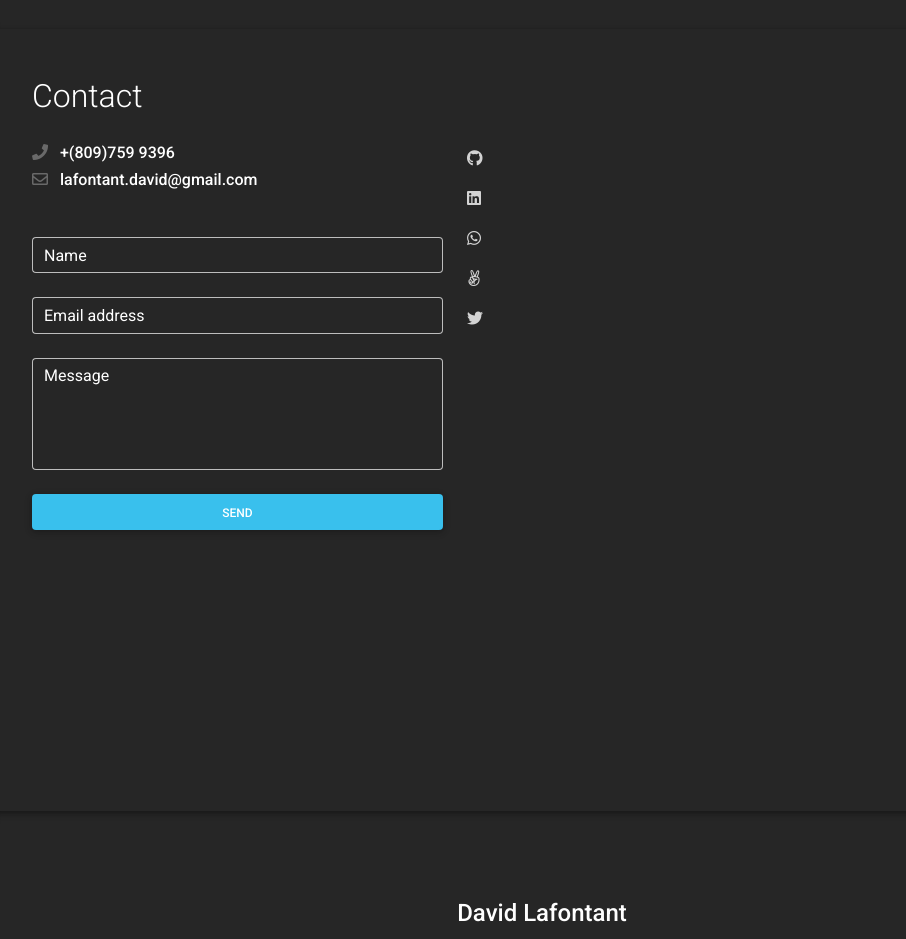
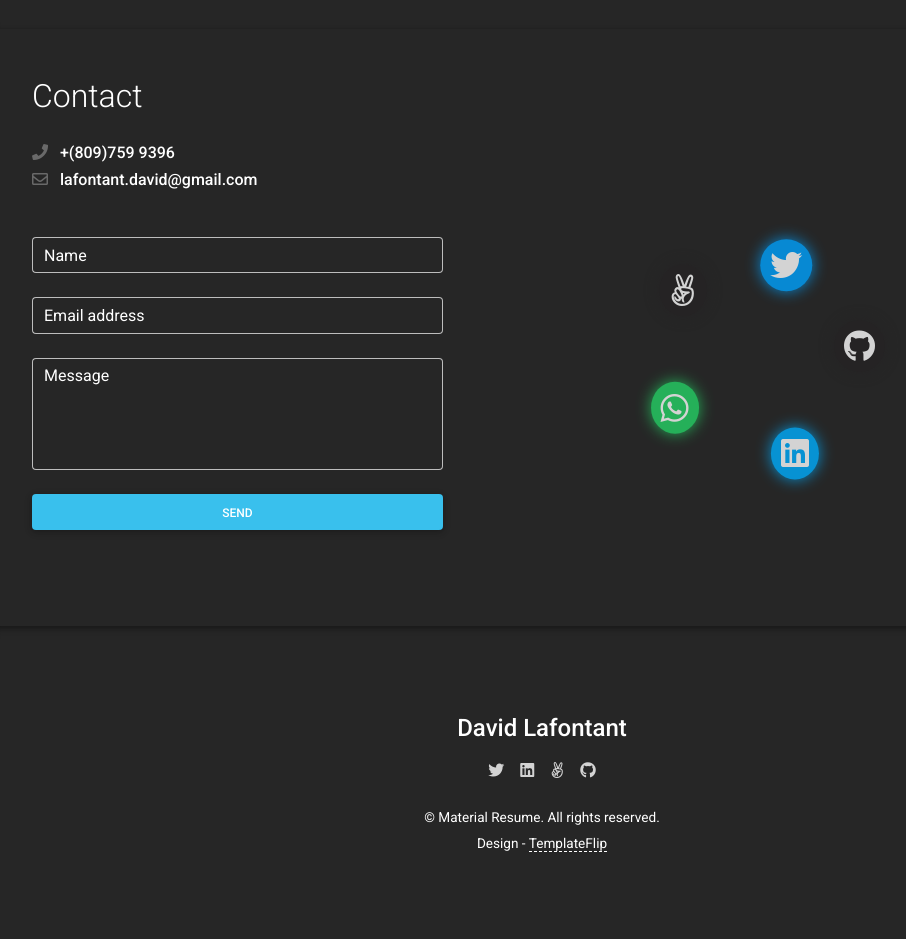
Before and after one commit to david-lafontant/david-lafontant.github.io, a plain HTML site: page index.html in a window 1280 px wide. Shown: the part 5080-6019 px from the top of the page, without its empty margins (98-1004 px from the left). After the commit the page ends 5959 px from the top, so only its background shows below. Drawn offline with Linux system fonts and the light colour scheme.

Commit message:
style form social media icon

```diff
--- a/css/main.css
+++ b/css/main.css
@@ -5,7 +5,7 @@
 }
 
 .timeline-card:before {
-  content: '';
+  content: "";
   display: inline-block;
   position: absolute;
   background-color: #fff;
@@ -19,7 +19,7 @@
 }
 
 .timeline-body {
-  border-left: 2px solid #E6E9ED;
+  border-left: 2px solid #e6e9ed;
 }
 
 .timeline-card-primary:before {
@@ -74,7 +74,7 @@ body {
   opacity: 1;
 }
 
-.nav-item+.nav-item {
+.nav-item + .nav-item {
   margin-left: 1rem;
 }
 
@@ -82,7 +82,7 @@ body {
   height: 500px;
 }
 
-.cover>img {
+.cover > img {
   -o-object-fit: cover;
   object-fit: cover;
   width: auto;
@@ -120,7 +120,6 @@ footer a:not(.nav-link) {
 }
 
 @media (max-width: 767px) {
-
   /* disable animations on mobile */
   [data-aos] {
     opacity: 1 !important;
@@ -165,7 +164,7 @@ footer a:not(.nav-link) {
     margin-bottom: 1.5rem;
   }
 
-  .cover>img {
+  .cover > img {
     display: none;
   }
 
@@ -173,7 +172,7 @@ footer a:not(.nav-link) {
     box-shadow: none !important;
   }
 
-  .resume-container>.my-5 {
+  .resume-container > .my-5 {
     margin: 0 !important;
   }
 
@@ -200,15 +199,86 @@ footer a:not(.nav-link) {
   }
 }
 
-
 .leshadow {
   box-shadow: rgba(0, 0, 0, 0.16) 0px 3px 6px, rgba(0, 0, 0, 0.23) 0px 3px 6px;
 }
 
-.parent {
-  display: grid;
-  grid-template-columns: repeat(3, 1fr);
-  grid-template-rows: repeat(3, 1fr);
-  grid-column-gap: 0px;
-  grid-row-gap: 0px;
-  }
+.twitter {
+  background: rgb(0, 162, 255);
+  box-shadow: 0 0 15px rgb(0, 162, 255);
+  padding: 10px;
+  font-size: 2rem;
+  border-radius: 50%;
+  color: #ffffff;
+}
+
+.linkedin {
+  background: rgb(0, 174, 255);
+  box-shadow: 0 0 15px rgb(0, 174, 255);
+  padding: 10px;
+  font-size: 2rem;
+  border-radius: 50%;
+  color: #ffffff;
+}
+
+.whatsapp {
+  background: rgb(37, 211, 102);
+  box-shadow: 0 0 15px rgb(37, 211, 102);
+  padding: 10px;
+  font-size: 2rem;
+  border-radius: 50%;
+  color: #ffffff;
+}
+
+.github,
+.angellist {
+  background: rgb(37, 35, 36);
+  box-shadow: 0 0 15px rgb(37, 35, 36);
+  padding: 10px;
+  font-size: 2rem;
+  border-radius: 50%;
+  color: #ffffff;
+}
+.parent{
+  display: flex;
+  align-items: center;
+  justify-content: center;
+}
+.circle-wrapper {
+  width:200px;
+  height:200px;
+  border-radius:50%;
+  position:relative;
+  display: flex;
+  align-items:center;
+  justify-content:center;
+}
+
+.circle {
+  display:block;
+  position:absolute;
+  border-radius:50%;
+  text-align:center;
+  line-height:100px;
+  padding: 0.5rem;
+}
+
+.deg-0 {
+  transform:translate(100px)
+}
+
+.deg-72 {
+  transform:rotate(72deg) translate(113px) rotate(-72deg);
+}
+
+.deg-144 {
+  transform:rotate(144deg) translate(105px) rotate(-144deg);
+}
+
+.deg-216 {
+  transform:rotate(216deg) translate(95px) rotate(-216deg);
+}
+
+.deg-288 {
+  transform:rotate(288deg) translate(85px) rotate(-288deg);
+}
```
